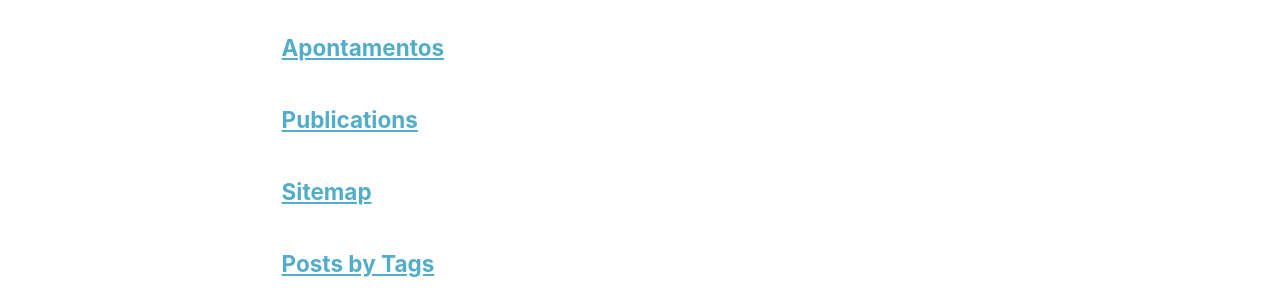
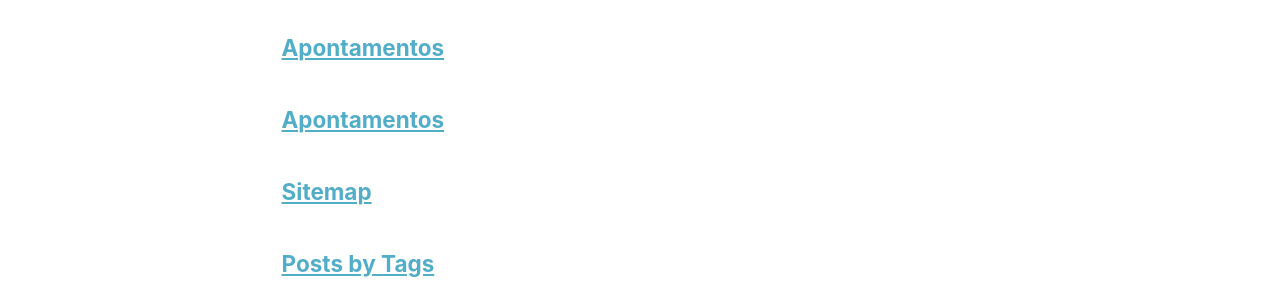
Before and after one commit to V1dal9/mcs_github.io, a Jekyll site: the page built from _pages/page-archive.html, in a window 1280 px wide and 900 px high, scrolled down 639 px. Shown: the part 154-454 px from the top of the window. Built offline with Jekyll 4.4.1, drawn with Linux system fonts in a browser that asks for light colours.

Commit message:
Update publications.html

```diff
--- a/_pages/publications.html
+++ b/_pages/publications.html
@@ -1,8 +1,8 @@
 ---
 layout: archive
-title: "Publications"
-permalink: /publications/
-author_profile: true
+title: "Apontamentos"
+permalink: /apontamentos/
+author_profile: false
 ---
 
 {% if site.author.googlescholar %}
```
